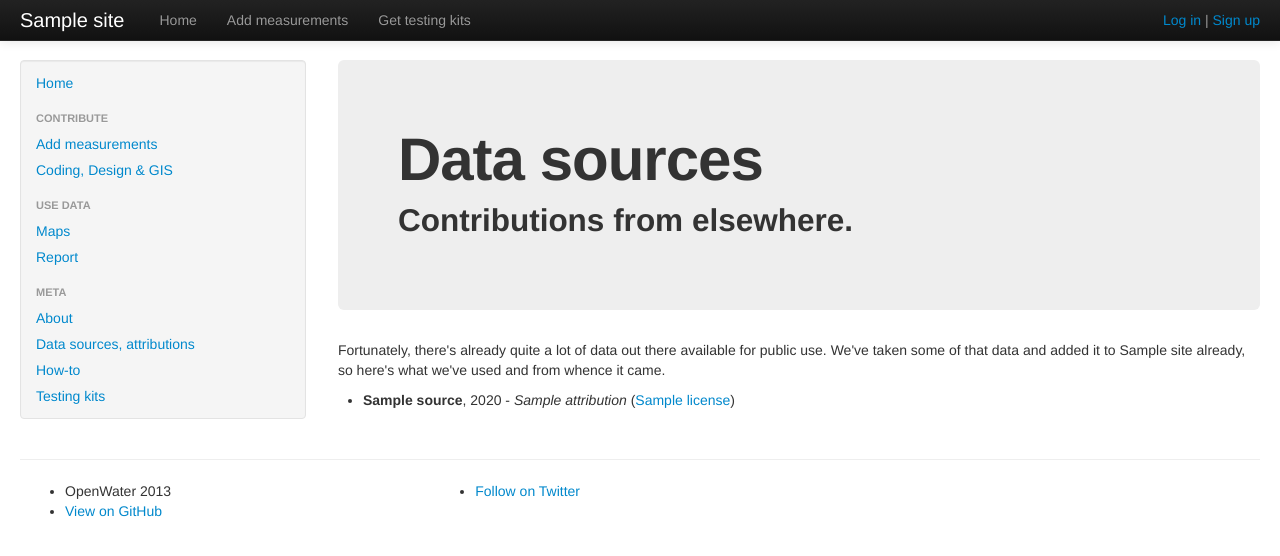
After one commit to openwater/h2o-really, a Django app: template supplements/templates/data_sources.html in a window 1280 px wide. The commit adds this page. Shown: the top 556 px of the page. Run offline with Django 3.2, Linux system fonts and the light colour scheme; the template is opened without the code that fills it: most values are stand-ins (such as "Sample title", 1, 10 or a date in 2020); some libraries are stand-ins or nearby versions.

Commit message:
added supplements app to record data sources attributions etc.

```diff
--- a/openwater/settings.py
+++ b/openwater/settings.py
@@ -145,10 +145,11 @@ INSTALLED_APPS = (
     'django.contrib.admin',
     # Uncomment the next line to enable admin documentation:
     # 'django.contrib.admindocs',
+    'south',
+    'django_hstore',
 
     'observations',
-    'south',
-    'django_hstore',
+    'supplements',
 )
 
 # A sample logging configuration. The only tangible logging
--- a/openwater/templates/base.html
+++ b/openwater/templates/base.html
@@ -85,6 +85,9 @@
               <li class="nav-header">Meta</li>
               <li{% if name == "about" %} class="active"{% endif %}>
                 <a href="#">About</a></li>
+              <li{% if name == "supplements-sources" %} class="active"{% endif %}>
+              <a href="{% url 'supplements-sources' %}">
+                  Data sources, attributions</a></li>
               <li{% if name == "how-to" %} class="active"{% endif %}>
                 <a href="#">How-to</a></li>
               <li{% if name == "kits" %} class="active"{% endif %}>
--- a/openwater/urls.py
+++ b/openwater/urls.py
@@ -14,7 +14,7 @@ urlpatterns = patterns(
     url(r'^contributing/technical/$',
         TemplateView.as_view(template_name="contributing.html"),
         name='contribute-technical'),
-    # url(r'^openwater/', include('openwater.foo.urls')),
+    url(r'^supporting-data/', include('supplements.urls')),
 
     # Uncomment the admin/doc line below to enable admin documentation:
     # url(r'^admin/doc/', include('django.contrib.admindocs.urls')),
--- /dev/null
+++ b/supplements/templates/data_sources.html
@@ -0,0 +1,32 @@
+{% extends "base.html" %}
+{% block title %}Meta | Data sources{% endblock %}
+{% block header %}
+    <h1>Data sources</h1>
+    <h2>Contributions from elsewhere.</h2>
+{% endblock %}
+{% block content %}
+<div class="span12">
+    <p>
+        Fortunately, there's already quite a lot of data out there available
+        for public use. We've taken some of that data and added it to
+        {{ site.name }} already, so here's what we've used and from whence it
+        came.
+    </p>
+    <p>
+        <ul>
+            {% for source in datasources %}
+            <li><strong>{{ source.title }}</strong>{% if source.year %},
+                {{ source.year }} {% endif %}-
+                <em>{{ source.attribution }}</em>
+                {% if source.license.url %}
+                  (<a href="{{ source.license.url}}">{{ source.license }}</a>)
+                {% else %}
+                  ({{ source.license }})
+                {% endif %}</li>
+            {% empty %}
+            <li><strong>There are no sources yet!</strong></li>
+            {% endfor %}
+        </ul>
+    </p>
+</div>
+{% endblock content %}
```
Also changed, not shown: supplements/admin.py (added, +8 -0 lines), supplements/models.py (added, +28 -0 lines), supplements/tests.py (added, +16 -0 lines), supplements/urls.py (added, +12 -0 lines), supplements/views.py (added, +12 -0 lines), supplements/__init__.py (added), supplements/migrations/0001_initial.py (added), supplements/migrations/__init__.py (added).
